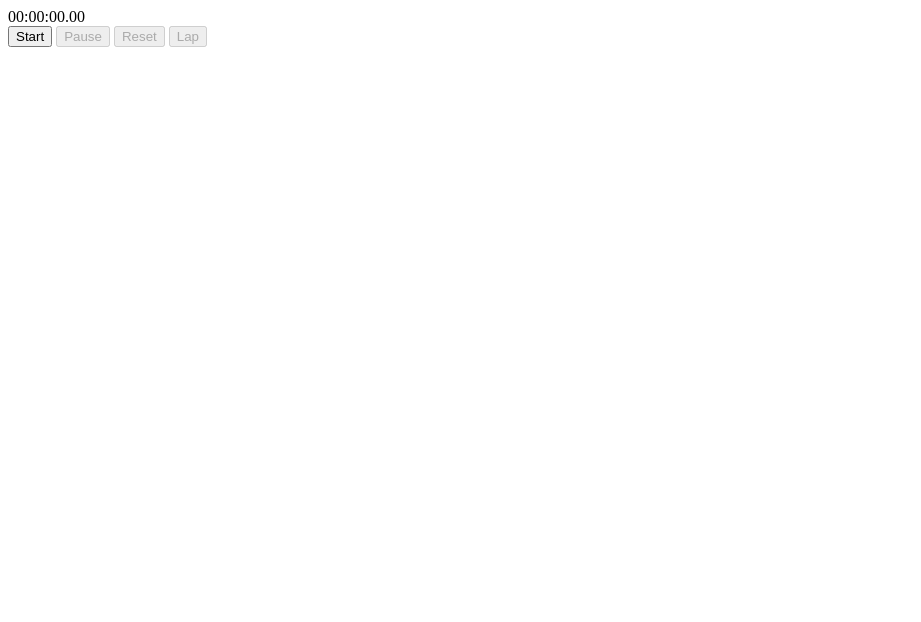
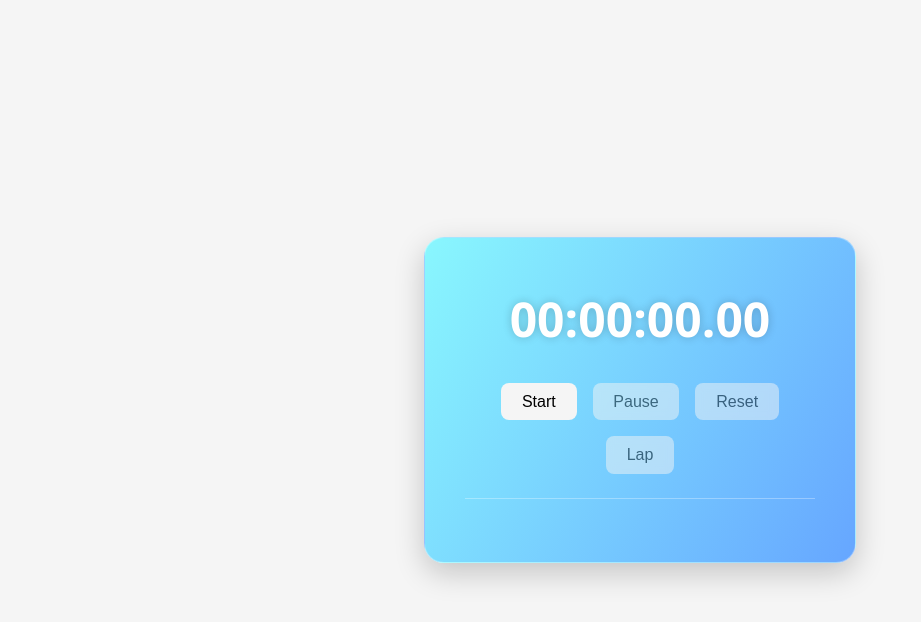
Before and after one commit to MalviyaMansi/SCT_TrackCode_Task2, a plain HTML site: page Index.html in a window 1280 px wide. Shown: the whole page, without its empty margins (0-921 px from the left). Drawn offline with Linux system fonts and the light colour scheme.

Commit message:
Update Index.html and style.css

```diff
--- a/Index.html
+++ b/Index.html
@@ -1,7 +1,7 @@
 <html>
 <head>
   <title>Stopwatch</title>
-  <link rel="stylesheet" href="styles.css" />
+  <link rel="stylesheet" href="style.css" />
 </head>
 <body>
   <div class="stopwatch">
@@ -14,6 +14,6 @@
     </div>
     <ul id="laps"></ul>
   </div>
-  <script src="app.js"></script>
+  <script src="script.js"></script>
 </body>
 </html>
--- a/style.css
+++ b/style.css
@@ -1,33 +1,83 @@
+
 body {
+  margin: 0;
+  padding: 0;
+  /* background: linear-gradient(120deg, #89f7fe 0%, #66a6ff 100%); */
+  background-color:whitesmoke;
+  font-family: 'Segoe UI', Tahoma, Geneva, Verdana, sans-serif;
+  height: 100vh;
   display: flex;
   justify-content: center;
   align-items: center;
-  height: 100vh;
-  background: #f0f0f0;
-  font-family:'Franklin Gothic Medium', 'Arial Narrow', Arial, sans-serif;
+}
+
+
 .stopwatch {
-  background: white;
-  padding: 2rem;
+  background: linear-gradient(120deg, #89f7fe 0%, #66a6ff 100%);
+  backdrop-filter: blur(12px);
+  border-radius: 20px;
+  padding: 3rem 2.5rem;
+  box-shadow: 0 10px 30px rgba(0, 0, 0, 0.2);
+  text-align: center;
+  width: 350px;
+  border: 1px solid rgba(255, 255, 255, 0.3);
+}
+
+
+#display {
+  font-size: 3rem;
+  font-weight: bold;
+  color: #fff;
+  text-shadow: 0 0 10px rgba(0,0,0,0.2);
+  margin-bottom: 2rem;
+}
+
+
+.controls {
+  display: flex;
+  justify-content: center;
+  gap: 1rem;
+  flex-wrap: wrap;
+  margin-bottom: 1.5rem;
+}
+
+.controls button {
+  /* background-color: rgba(255, 255, 255, 0.3); */
+  background-color:whitesmoke;
+  border: none;
+  padding: 0.6rem 1.3rem;
+  font-size: 1rem;
+  color:black;
   border-radius: 8px;
-  text-align: center;
-  box-shadow: 0 0 10px rgba(0,0,0,0.1);
+  cursor: pointer;
+  transition: all 0.3s ease;
+  backdrop-filter: blur(4px);
 }
-#display {
-  font-size: 2.5rem;
-  margin-bottom: 1rem;
+
+.controls button:hover:not(:disabled) {
+  background-color: rgba(255, 255, 255, 0.5);
+  transform: translateY(-2px);
 }
-.controls button {
-  margin: 0 0.5rem;
-  padding: 0.5rem 1rem;
+
+.controls button:disabled {
+  opacity: 0.5;
+  cursor: not-allowed;
 }
+
+
 #laps {
-  margin-top: 1rem;
-  text-align: left;
+  list-style: none;
   max-height: 150px;
   overflow-y: auto;
+  padding: 0;
+  text-align: left;
+  color: black;
+  font-size: 0.95rem;
+  border-top: 1px solid rgba(255, 255, 255, 0.3);
+  margin-top: 1rem;
 }
+
 #laps li {
-  border-bottom: 1px solid #ddd;
-  padding: 0.25rem 0;
+  padding: 0.5rem 0;
+  border-bottom: 1px solid rgba(255, 255, 255, 0.2);
 }
-}
```
